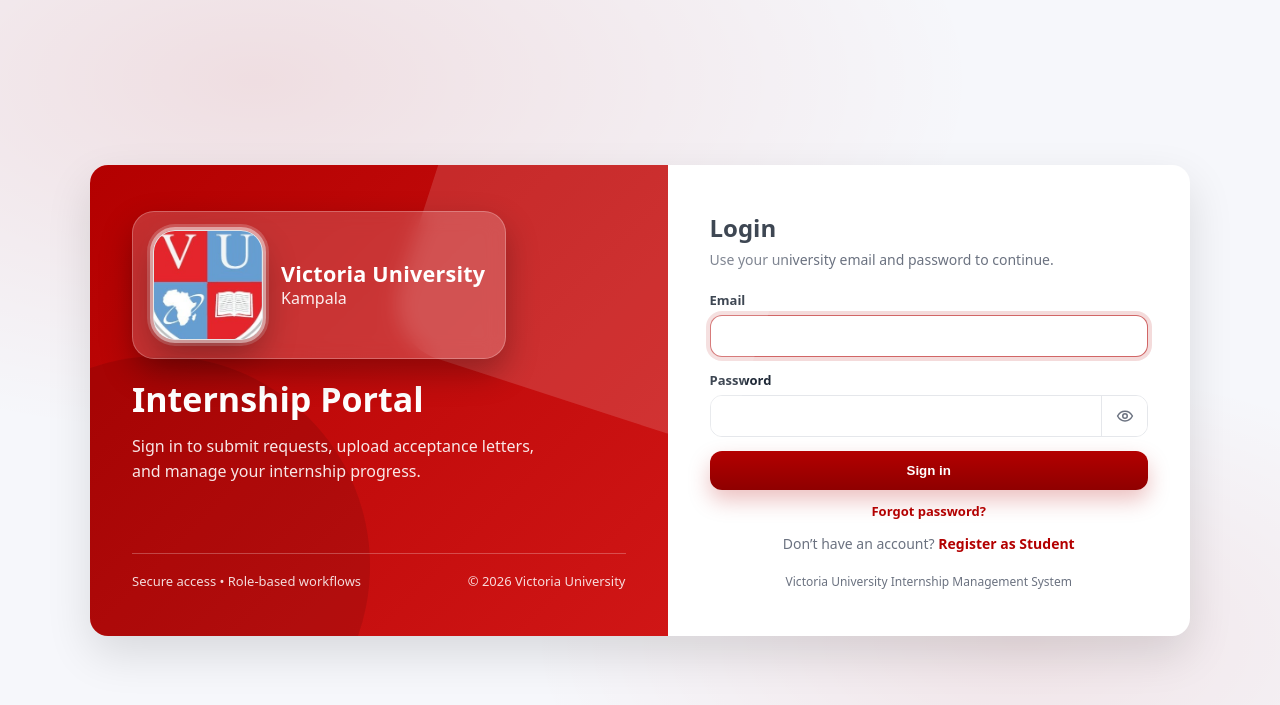
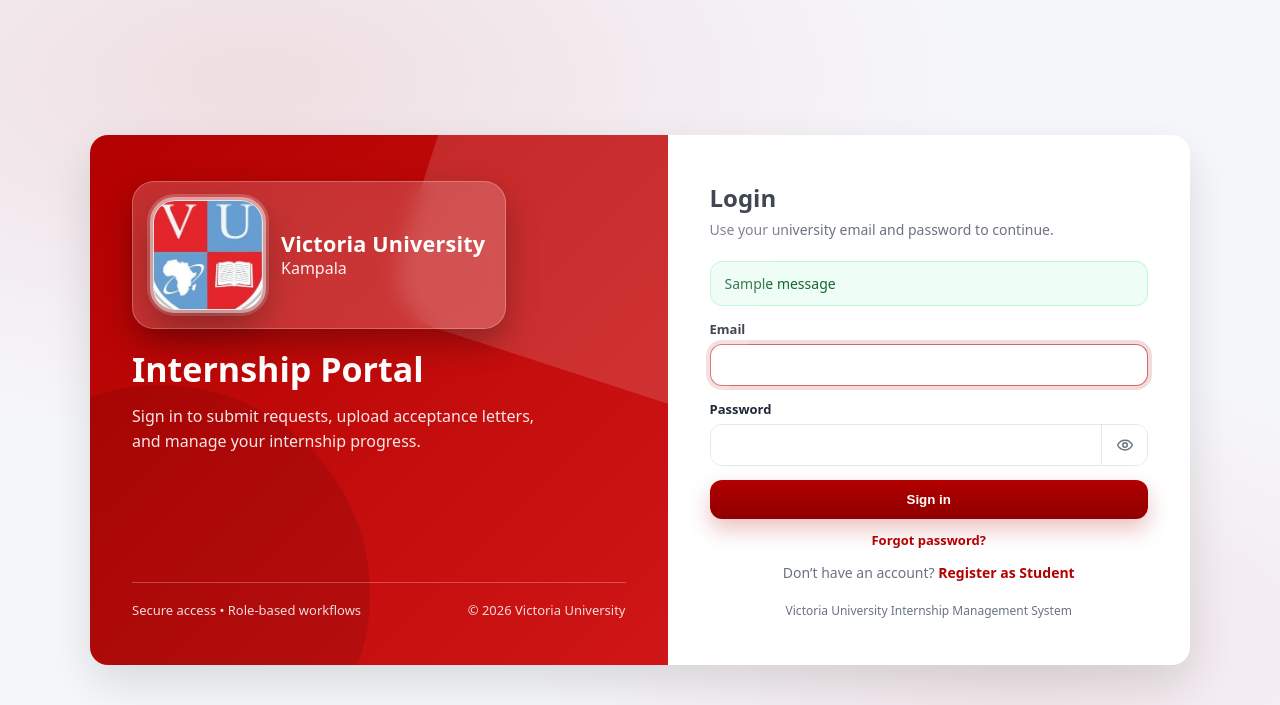
Before and after one commit to ghabbala/VU-Interniship_System, a Django app: page / in a window 1280 px wide. Shown: the top 705 px of the page. Run offline with Django 5.2, Linux system fonts and the light colour scheme; tables that the repository leaves empty hold one stand-in row (values such as "Sample post"); one stand-in notice (Sample message) is shown.

Commit message:
Show registration success on login page

```diff
--- a/static/accounts/css/vu_login.css
+++ b/static/accounts/css/vu_login.css
@@ -165,13 +165,32 @@ body{
 .sub{margin:0 0 22px;color:var(--muted);font-size:14px}
 
 .alert{
-  background:#fff1f2;
-  border:1px solid #fecdd3;
-  color:#9f1239;
+  background:#eefdf5;
+  border:1px solid #bbf7d0;
+  color:#166534;
   padding:12px 14px;
   border-radius:12px;
   margin-bottom:14px;
   font-size:14px;
+}
+
+.alert-error,
+.alert-danger{
+  background:#fff1f2;
+  border-color:#fecdd3;
+  color:#9f1239;
+}
+
+.alert-warning{
+  background:#fffbeb;
+  border-color:#fde68a;
+  color:#92400e;
+}
+
+.alert-info{
+  background:#eff6ff;
+  border-color:#bfdbfe;
+  color:#1d4ed8;
 }
 
 .field{margin-bottom:14px}
--- a/templates/accounts/login.html
+++ b/templates/accounts/login.html
@@ -48,8 +48,16 @@
         <h2>Login</h2>
         <p class="sub">Use your university email and password to continue.</p>
 
+        {% if messages %}
+          {% for message in messages %}
+            <div class="alert alert-{{ message.tags }}" role="alert">
+              {{ message }}
+            </div>
+          {% endfor %}
+        {% endif %}
+
         {% if form.errors %}
-          <div class="alert">
+          <div class="alert alert-error">
             Invalid email or password. Please try again.
           </div>
         {% endif %}
```
